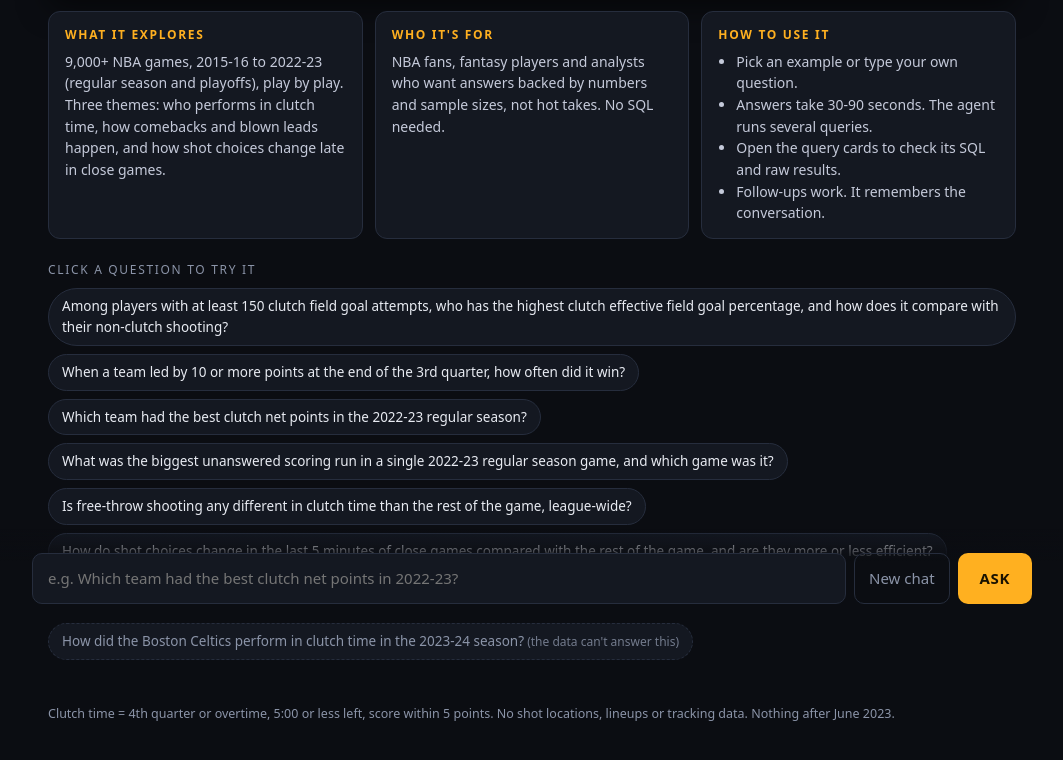
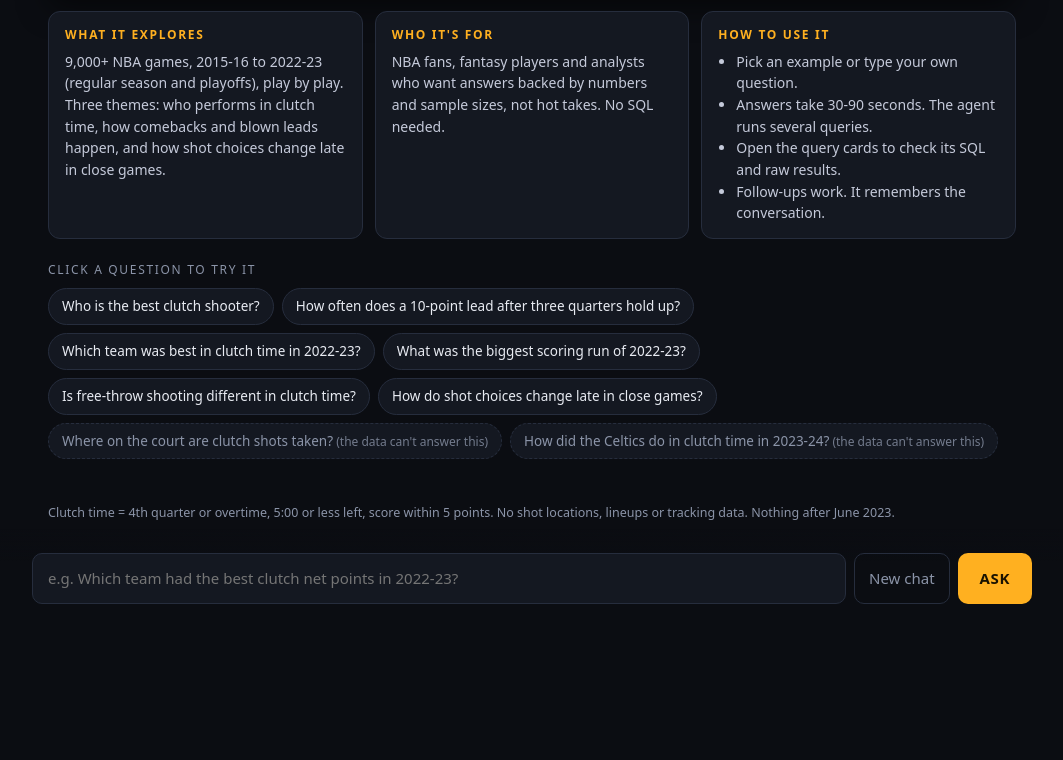
Before and after one commit to KyleDennis25/nba-clutch-agent, a plain HTML site: page index.html in a window 1280 px wide. Shown: the part 180-940 px from the top of the page, without its empty margins (108-1171 px from the left). After the commit the page ends 823 px from the top, so only its background shows below. Drawn offline with Linux system fonts and the light colour scheme.

Commit message:
Short example questions that send exactly what they show

```diff
--- a/index.html
+++ b/index.html
@@ -167,14 +167,14 @@
 
 <script>
 const EXAMPLES = [
-  ["Among players with at least 150 clutch field goal attempts, who has the highest clutch effective field goal percentage, and how does it compare with their non-clutch shooting?"],
-  ["When a team led by 10 or more points at the end of the 3rd quarter, how often did it win?"],
-  ["Which team had the best clutch net points in the 2022-23 regular season?"],
-  ["What was the biggest unanswered scoring run in a single 2022-23 regular season game, and which game was it?"],
-  ["Is free-throw shooting any different in clutch time than the rest of the game, league-wide?"],
-  ["How do shot choices change in the last 5 minutes of close games compared with the rest of the game, and are they more or less efficient?"],
-  ["Where on the court do teams take their clutch-time shots?", true],
-  ["How did the Boston Celtics perform in clutch time in the 2023-24 season?", true],
+  ["Who is the best clutch shooter?"],
+  ["How often does a 10-point lead after three quarters hold up?"],
+  ["Which team was best in clutch time in 2022-23?"],
+  ["What was the biggest scoring run of 2022-23?"],
+  ["Is free-throw shooting different in clutch time?"],
+  ["How do shot choices change late in close games?"],
+  ["Where on the court are clutch shots taken?", true],
+  ["How did the Celtics do in clutch time in 2023-24?", true],
 ];
 
 const $ = (id) => document.getElementById(id);
```
